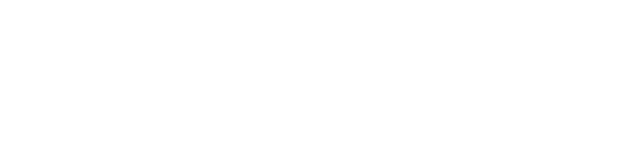
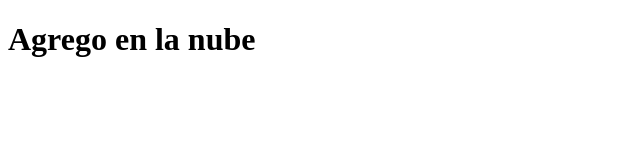
Before and after one commit to diegomassagli/pruebamayo, a plain HTML site: page index-prueba.html in a window 1280 px wide. Shown: the whole page, without its empty margins (0-640 px from the left). Drawn offline with Linux system fonts and the light colour scheme.

Commit message:
Update index-prueba.html

```diff
--- a/index-prueba.html
+++ b/index-prueba.html
@@ -7,6 +7,6 @@
   <title>Documento de Prueba 25/06/2021</title>
 </head>
 <body>
-
+  <h1>Agrego en la nube</h1>
 </body>
 </html>
```
